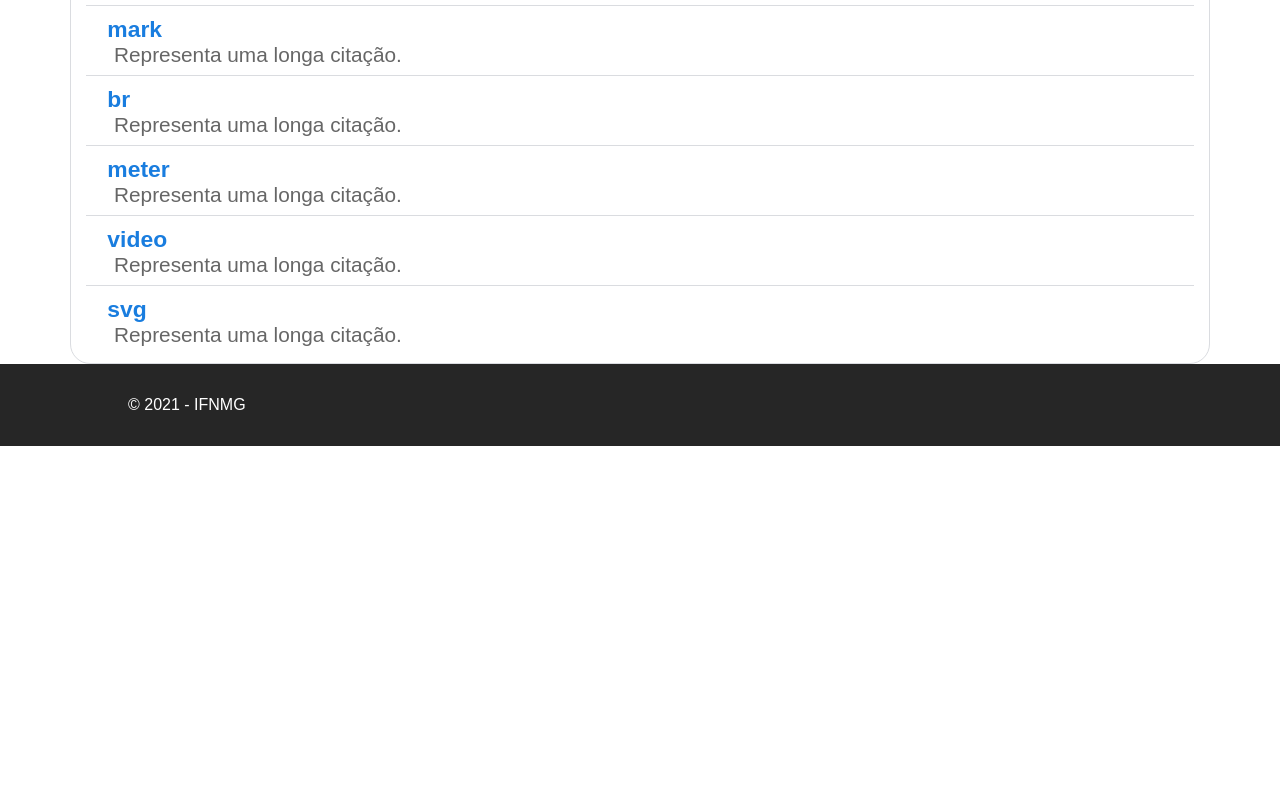
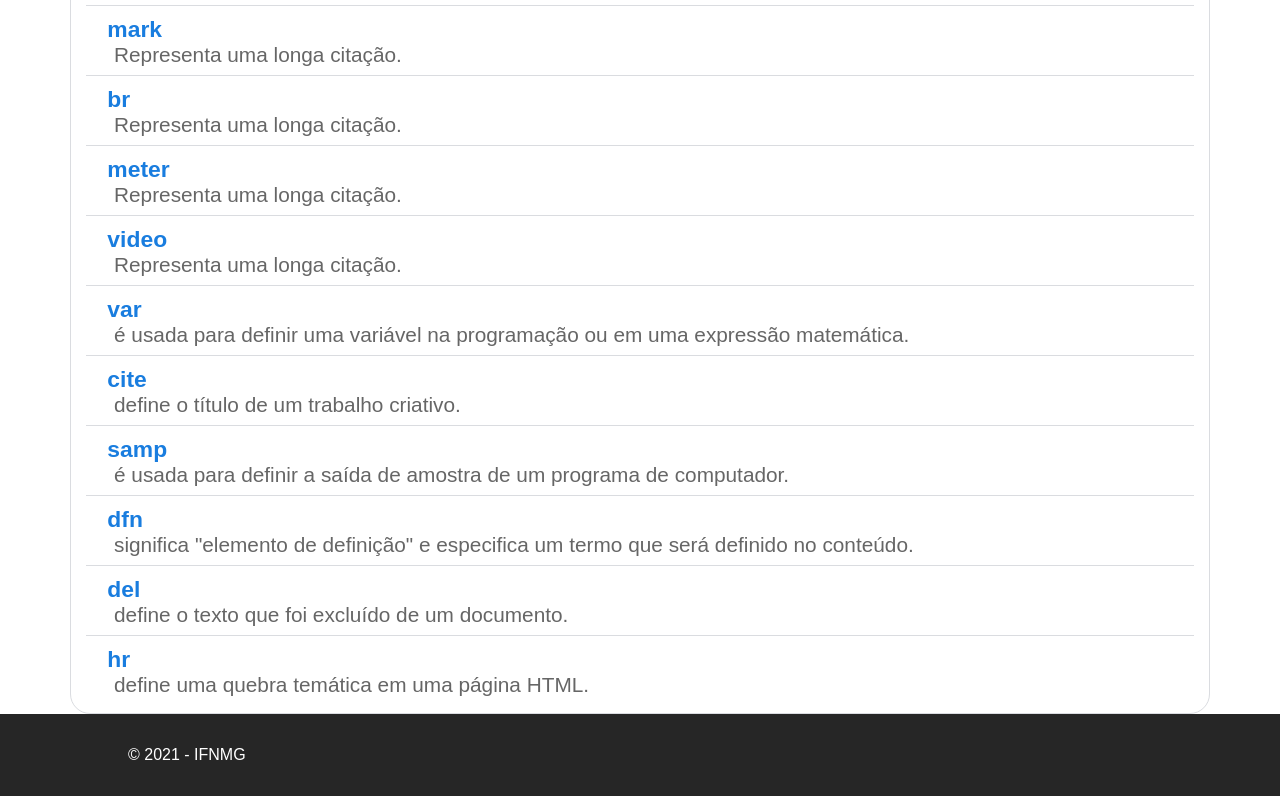
Before and after one commit to CauaRibeiroXY/cauaribeiroxy.github.io, a plain HTML site: page index.html in a window 1280 px wide. Shown: the part 727-1523 px from the top of the page. Before the commit the page ends 1173 px from the top, so only its background shows below. Drawn offline with Linux system fonts and the light colour scheme; a web font is replaced by a local one.

Commit message:
update tags
adicionado novas tags

```diff
--- a/index.html
+++ b/index.html
@@ -70,11 +70,30 @@
                     <p class="tag-name"><a href="#video"><span>&lt</span>video<span>/&gt</span></a> </p>
                     <p class="tag-description">Representa uma longa citação.</p>
                 </li>
+                                <li>
+                    <p class="tag-name"><a href="#var"><span>&lt</span>var<span>/&gt</span></a> </p>
+                    <p class="tag-description">é usada para definir uma variável na programação ou em uma expressão matemática.</p>
+                </li>
                 <li>
-                    <p class="tag-name"><a href="#svg"><span>&lt</span>svg<span>/&gt</span></a> </p>
-                    <p class="tag-description">Representa uma longa citação.</p>
+                    <p class="tag-name"><a href="#cite"><span>&lt</span>cite<span>/&gt</span></a> </p>
+                    <p class="tag-description">define o título de um trabalho criativo.</p>
                 </li>
-
+                <li>
+                    <p class="tag-name"><a href="#samp"><span>&lt</span>samp<span>/&gt</span></a> </p>
+                    <p class="tag-description">é usada para definir a saída de amostra de um programa de computador.</p>
+                </li>
+                <li>
+                    <p class="tag-name"><a href="#dfn"><span>&lt</span>dfn<span>/&gt</span></a> </p>
+                    <p class="tag-description">significa "elemento de definição" e especifica um termo que será definido no conteúdo.</p>
+                </li>
+                <li>
+                    <p class="tag-name"><a href="#del"><span>&lt</span>del<span>/&gt</span></a> </p>
+                    <p class="tag-description">define o texto que foi excluído de um documento.</p>
+                </li>
+                <li>
+                    <p class="tag-name"><a href="#hr"><span>&lt</span>hr<span>/&gt</span></a> </p>
+                    <p class="tag-description">define uma quebra temática em uma página HTML.</p>
+                </li>
             </ul>
         </section>
 
```
